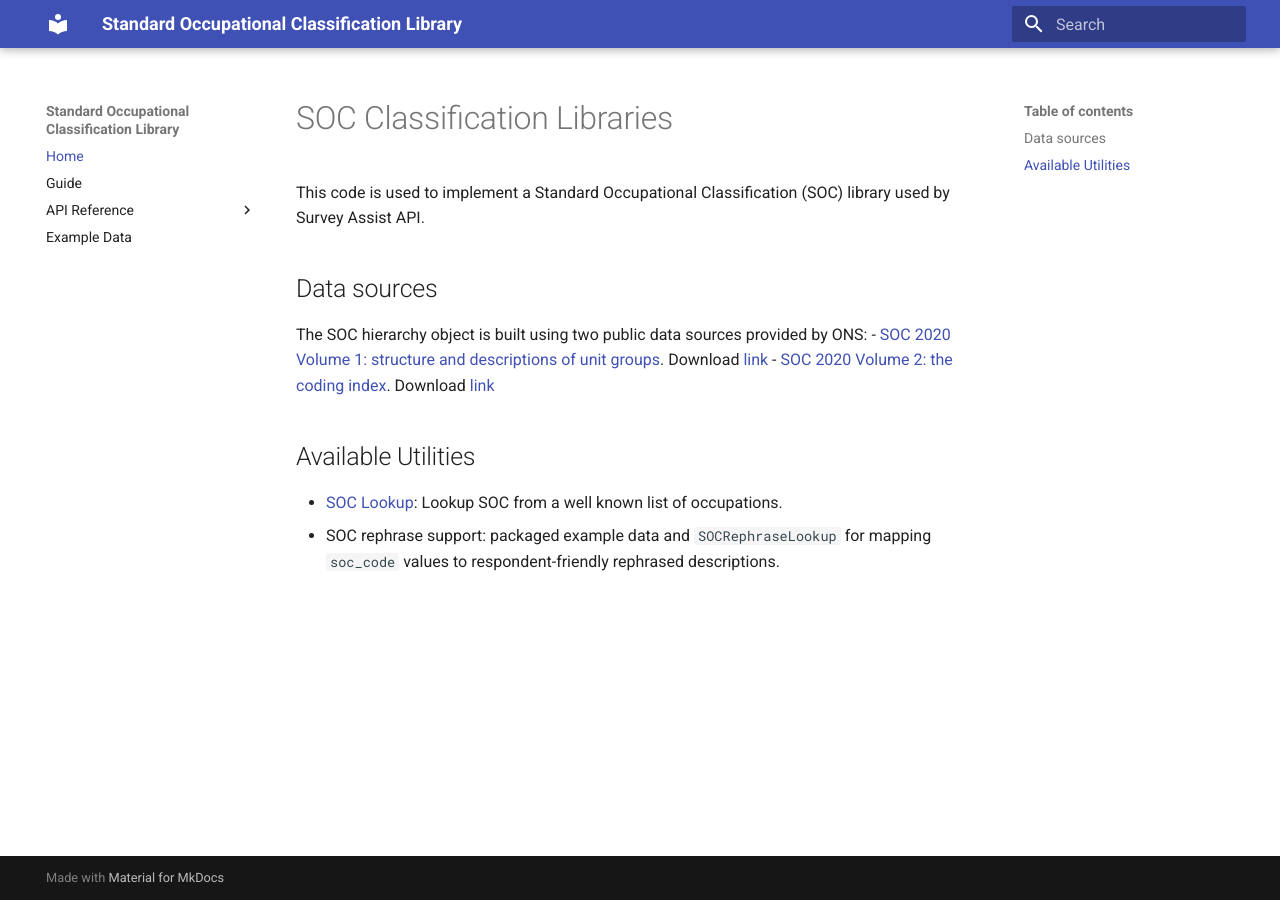
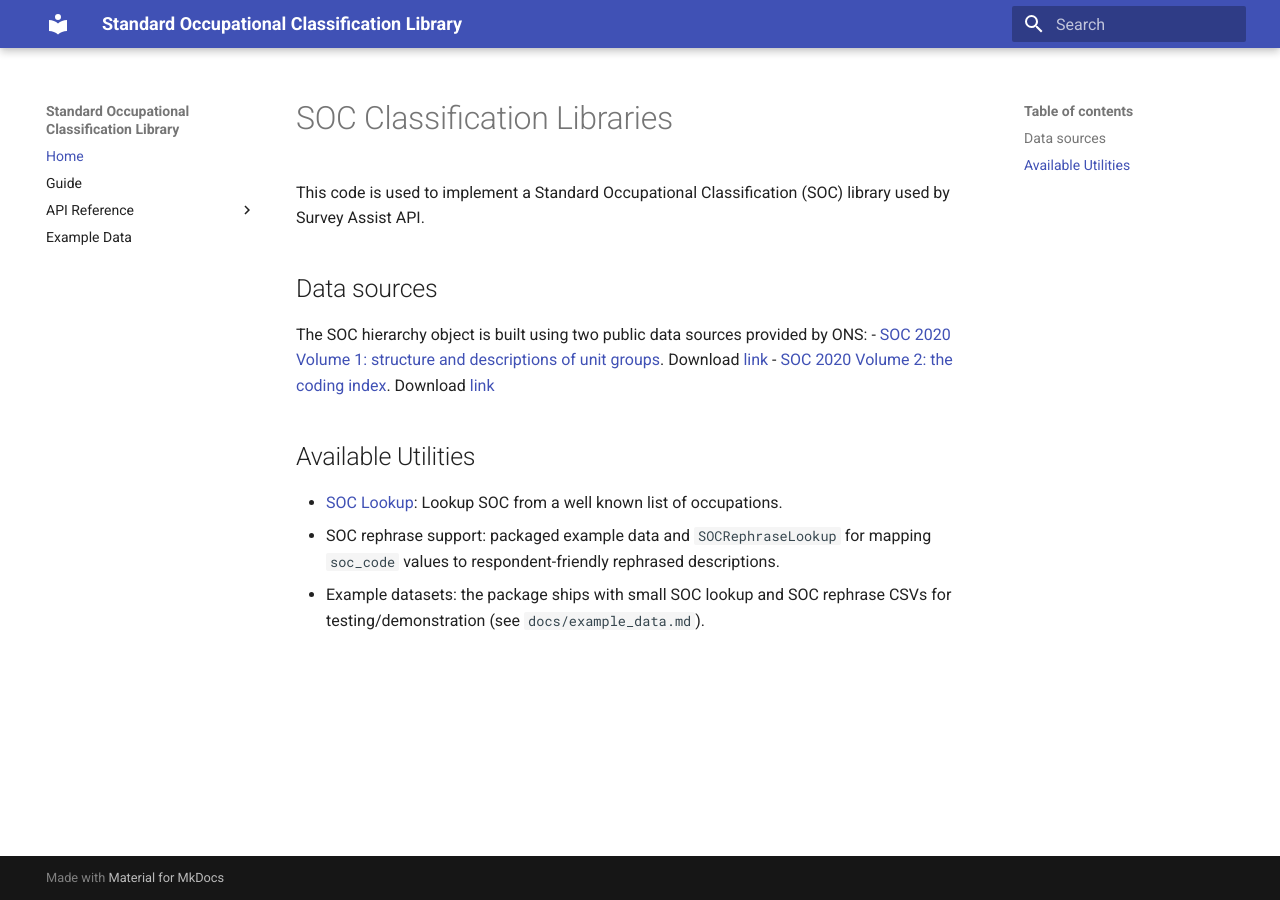
Before and after one commit to ONSdigital/soc-classification-library, an MkDocs documentation site: the page built from docs/index.md, in a window 1280 px wide. Built offline with MkDocs 1.6.1 and Material for MkDocs 9.7.7, drawn with Linux system fonts in a browser that asks for light colours.

Commit message:
update index regarding example datasets

```diff
--- a/docs/index.md
+++ b/docs/index.md
@@ -11,3 +11,4 @@
 
 - [SOC Lookup](guide.md): Lookup SOC from a well known list of occupations.
 - SOC rephrase support: packaged example data and `SOCRephraseLookup` for mapping `soc_code` values to respondent-friendly rephrased descriptions.
+- Example datasets: the package ships with small SOC lookup and SOC rephrase CSVs for testing/demonstration (see `docs/example_data.md`).
```
